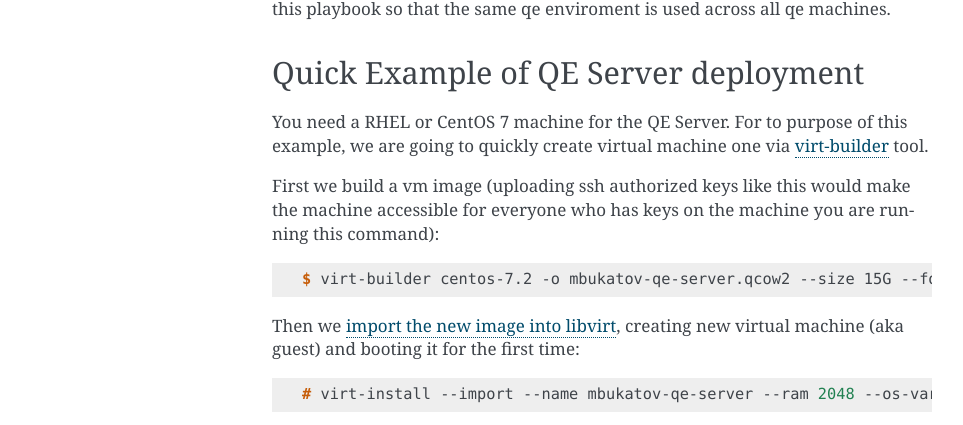
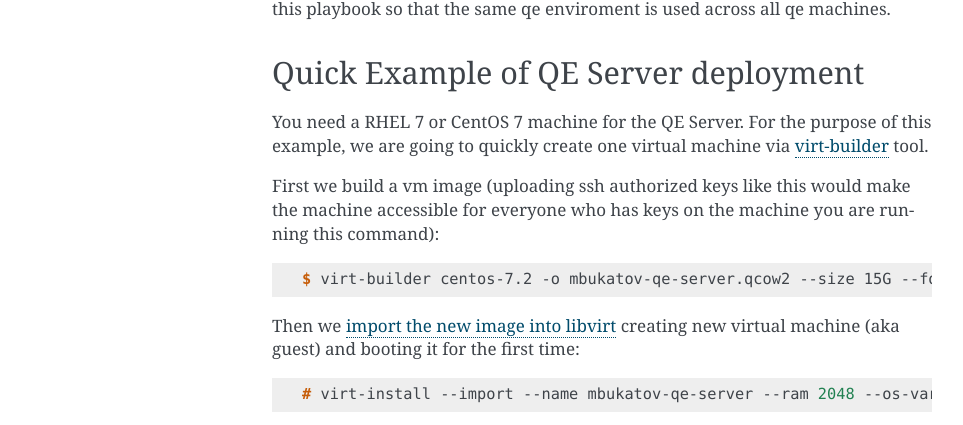
Before and after one commit to usmqe/usmqe-tests, a Sphinx documentation site: the page built from docs/qe_server_setup.rst, in a window 1280 px wide and 900 px high. Shown: the part 405-830 px from the top of the window, without its empty margins (148-1111 px from the left). Built offline with Sphinx 7.4.7, drawn with Linux system fonts in a browser that asks for light colours.

Commit message:
docs: fix minor issues reported by Daniel

```diff
--- a/docs/qe_server_setup.rst
+++ b/docs/qe_server_setup.rst
@@ -24,8 +24,8 @@ qe machines.
 Quick Example of QE Server deployment
 =====================================
 
-You need a RHEL or CentOS 7 machine for the QE Server. For to purpose of this
-example, we are going to quickly create virtual machine one via `virt-builder`_
+You need a RHEL 7 or CentOS 7 machine for the QE Server. For the purpose of this
+example, we are going to quickly create one virtual machine via `virt-builder`_
 tool.
 
 First we build a vm image (uploading ssh authorized keys like this would make
@@ -36,7 +36,7 @@ this command):
 
     $ virt-builder centos-7.2 -o mbukatov-qe-server.qcow2 --size 15G --format qcow2 --mkdir /root/.ssh  --chmod 0700:/root/.ssh  --upload /root/.ssh/authorized_keys:/root/.ssh/authorized_keys --selinux-relabel --update
 
-Then we `import the new image into libvirt`_, creating new virtual machine (aka
+Then we `import the new image into libvirt`_ creating new virtual machine (aka
 guest) and  booting it for the first time:
 
 .. code-block:: console
```
